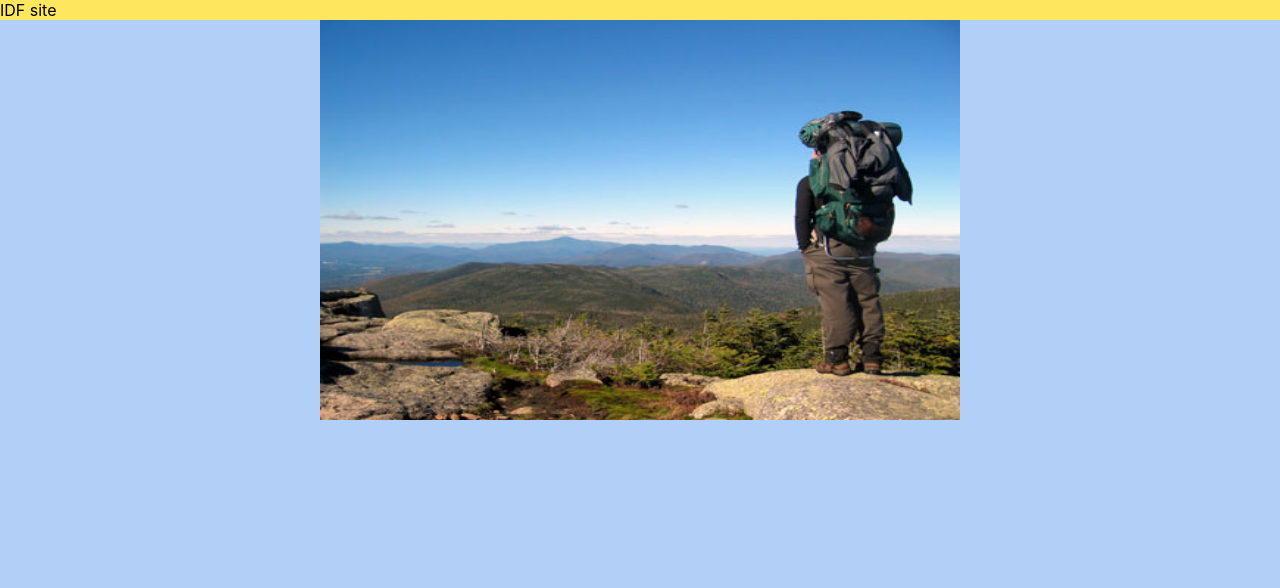
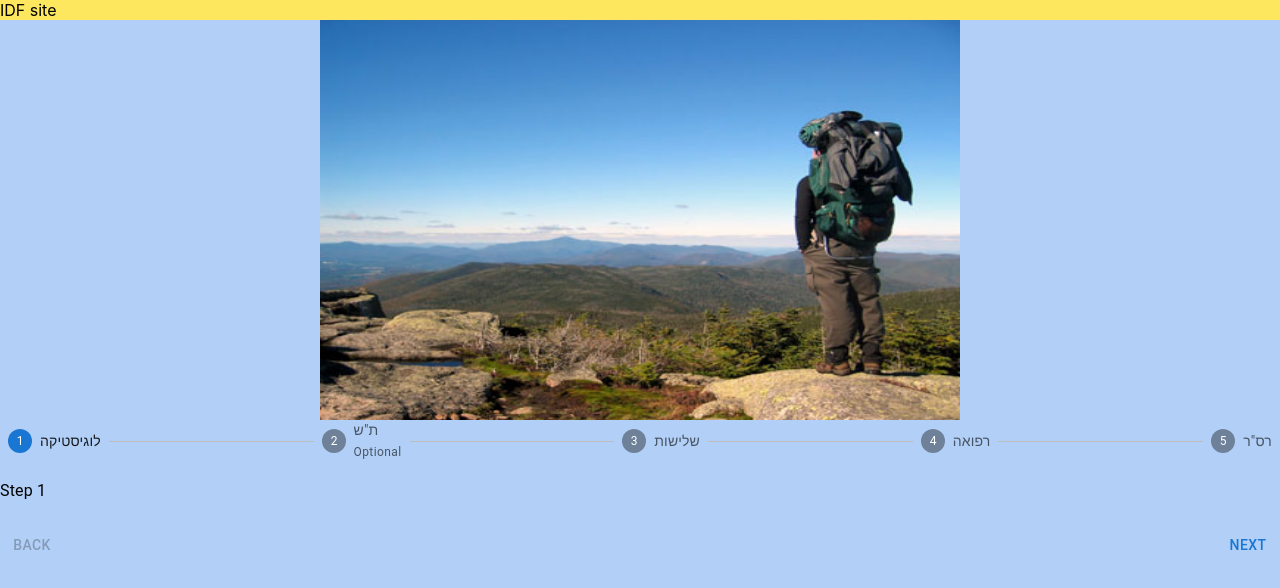
Before and after one commit to sukenik/HighTecs, a React (Create React App) app: page / in a window 1280 px wide. Shown: the top 588 px of the page. Built offline with nearby package versions, Linux system fonts and the light colour scheme.

Commit message:
Finished Main Page

```diff
--- a/package.json
+++ b/package.json
@@ -3,6 +3,9 @@
   "version": "0.1.0",
   "private": true,
   "dependencies": {
+    "@emotion/react": "^11.9.0",
+    "@emotion/styled": "^11.8.1",
+    "@mui/material": "^5.6.2",
     "@testing-library/jest-dom": "^5.16.4",
     "@testing-library/react": "^13.1.1",
     "@testing-library/user-event": "^13.5.0",
--- a/src/App.tsx
+++ b/src/App.tsx
@@ -1,11 +1,10 @@
 import './App.css';
 import { MainPageLayout } from './Layouts/MainPageLayout/MainPageLayout';
+import { MainPage } from './Pages/MainPage';
 
 function App() {
   return (
-    <>
-      <MainPageLayout></MainPageLayout>
-    </>
+    <MainPage />
   );
 }
 
--- /dev/null
+++ b/src/Components/statusChain.tsx
@@ -0,0 +1,116 @@
+import React, { useState } from "react";
+import Box from '@mui/material/Box';
+import Stepper from '@mui/material/Stepper';
+import Step from '@mui/material/Step';
+import StepLabel from '@mui/material/StepLabel';
+import Button from '@mui/material/Button';
+import Typography from '@mui/material/Typography';
+
+const goingOutSteps = ['לוגיסטיקה', 'ת"ש', 'שלישות', 'רפואה', 'רס"ר'];
+
+const StatusChain: React.FC = () => {
+  const [activeStep, setActiveStep] = useState<number>(0);
+  const [skipped, setSkipped] = useState(new Set<number>());
+
+  const isStepOptional = (step: number) => {
+    return step === 1;
+  };
+
+  const isStepSkipped = (step: number) => {
+    return skipped.has(step);
+  };
+
+  const handleNext = () => {
+    let newSkipped = skipped;
+    if (isStepSkipped(activeStep)) {
+      newSkipped = new Set(newSkipped.values());
+      newSkipped.delete(activeStep);
+    }
+
+    setActiveStep((prevActiveStep) => prevActiveStep + 1);
+    setSkipped(newSkipped);
+  };
+
+  const handleBack = () => {
+    setActiveStep((prevActiveStep) => prevActiveStep - 1);
+  };
+
+  const handleSkip = () => {
+    if (!isStepOptional(activeStep)) {
+      throw new Error("You can't skip a step that isn't optional.");
+    }
+
+    setActiveStep((prevActiveStep) => prevActiveStep + 1);
+    setSkipped((prevSkipped) => {
+      const newSkipped = new Set(prevSkipped.values());
+      newSkipped.add(activeStep);
+      return newSkipped;
+    });
+  };
+
+  const handleReset = () => {
+    setActiveStep(0);
+  };
+
+  return (
+    <Box sx={{ width: '100%' }}>
+      <Stepper activeStep={activeStep}>
+        {goingOutSteps.map((label, index) => {
+          const stepProps: { completed?: boolean } = {};
+          const labelProps: {
+            optional?: React.ReactNode;
+          } = {};
+          if (isStepOptional(index)) {
+            labelProps.optional = (
+              <Typography variant="caption">Optional</Typography>
+            );
+          }
+          if (isStepSkipped(index)) {
+            stepProps.completed = false;
+          }
+          return (
+            <Step key={label} {...stepProps}>
+              <StepLabel {...labelProps}>{label}</StepLabel>
+            </Step>
+          );
+        })}
+      </Stepper>
+      {activeStep === goingOutSteps.length ? (
+        <React.Fragment>
+          <Typography sx={{ mt: 2, mb: 1 }}>
+            All steps completed - you&apos;re finished
+          </Typography>
+          <Box sx={{ display: 'flex', flexDirection: 'row', pt: 2 }}>
+            <Box sx={{ flex: '1 1 auto' }} />
+            <Button onClick={handleReset}>Reset</Button>
+          </Box>
+        </React.Fragment>
+      ) : (
+        <React.Fragment>
+          <Typography sx={{ mt: 2, mb: 1 }}>Step {activeStep + 1}</Typography>
+          <Box sx={{ display: 'flex', flexDirection: 'row', pt: 2 }}>
+            <Button
+              color="inherit"
+              disabled={activeStep === 0}
+              onClick={handleBack}
+              sx={{ mr: 1 }}
+            >
+              Back
+            </Button>
+            <Box sx={{ flex: '1 1 auto' }} />
+            {isStepOptional(activeStep) && (
+              <Button color="inherit" onClick={handleSkip} sx={{ mr: 1 }}>
+                Skip
+              </Button>
+            )}
+            <Button onClick={handleNext}>
+              {activeStep === goingOutSteps.length - 1 ? 'Finish' : 'Next'}
+            </Button>
+          </Box>
+        </React.Fragment>
+      )}
+    </Box>
+  );
+}
+
+export default StatusChain;
--- a/src/Layouts/MainPageLayout/MainPageLayout.tsx
+++ b/src/Layouts/MainPageLayout/MainPageLayout.tsx
@@ -1,12 +1,18 @@
-import React from "react";
+import React, { ReactNode } from "react";
 import mainPicture from '../../Assets/hiking-istock1_C.jpg';
 import './MainPageLayout.css';
 
-export const MainPageLayout: React.FC = () => {
+interface MainPageLayoutProps {
+    children: ReactNode;
+}
+
+export const MainPageLayout = (props: MainPageLayoutProps) => {
+    const {children} = props;
     return (
         <div id="main-page-layout">
             <header>IDF site</header>
             <img src={mainPicture} alt="traveling person" />
+            {children}
         </div>
     );
 };
--- /dev/null
+++ b/src/Pages/MainPage.tsx
@@ -0,0 +1,8 @@
+import StatusChain from "../Components/statusChain";
+import { MainPageLayout } from "../Layouts/MainPageLayout/MainPageLayout";
+
+export const MainPage = () => {
+    return (
+        <MainPageLayout children={<StatusChain />} />
+    );
+};
```
Also changed, not shown: 1 other file (tests, documents, lock files or other folders).
